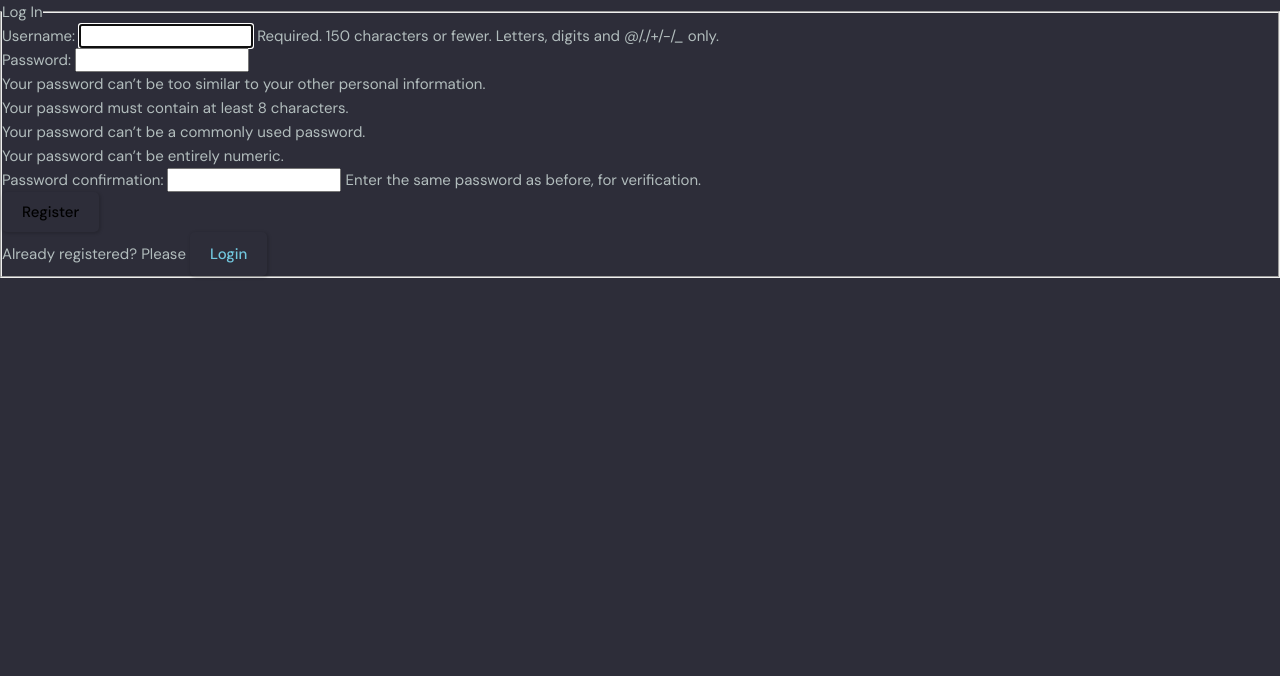
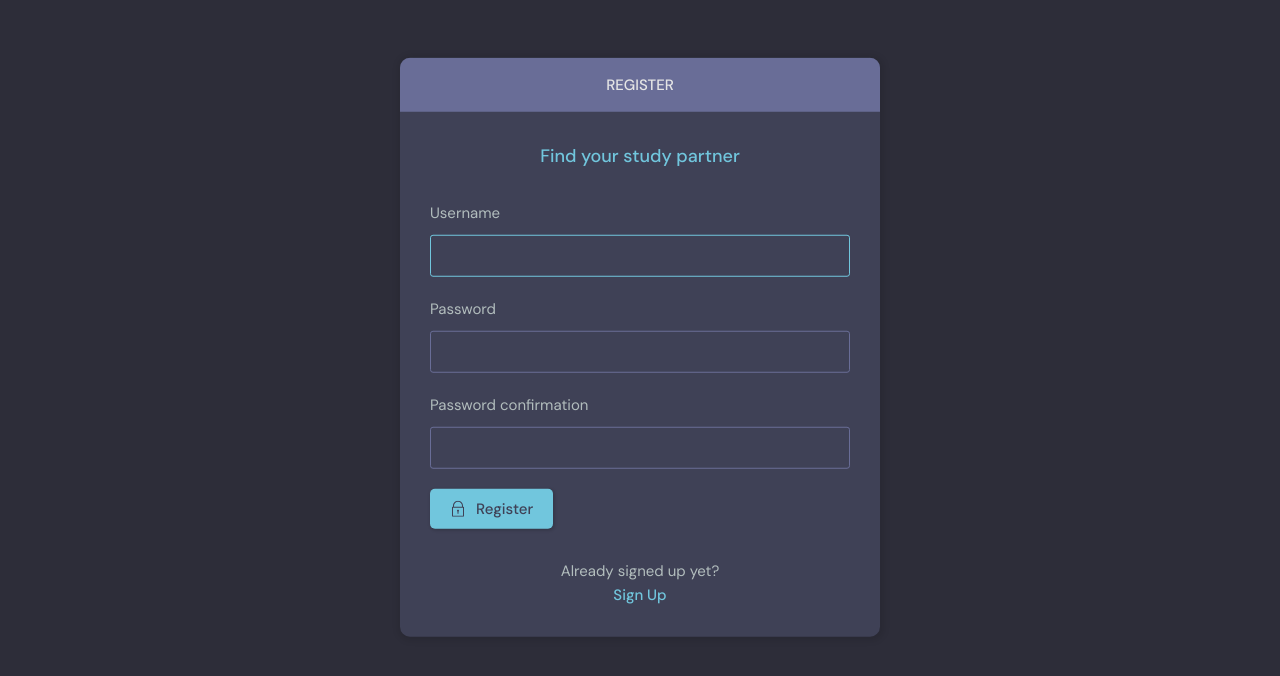
Before and after one commit to cmwema-projects/studyBud, a Django app: page /register/ in a window 1280 px wide. Shown: the part 76-752 px from the top of the page. Run offline with Django 4.2, Linux system fonts and the light colour scheme.

Commit message:
configured login/registration page UI template

```diff
--- a/base/templates/base/login_register.html
+++ b/base/templates/base/login_register.html
@@ -1,40 +1,97 @@
-{% extends "base.html" %}
+{% extends 'base.html' %}
 
 {% block content %}
+<main class="auth layout">
 
   {% if page == 'login' %}
+  <div class="container">
+    <div class="layout__box">
+      <div class="layout__boxHeader">
+        <div class="layout__boxTitle">
+          <h3>Login</h3>
+        </div>
+      </div>
+      <div class="layout__body">
+        <h2 class="auth__tagline">Find your study partner</h2>
 
-<div class="form-container">
-    <form method='POST' action=''>
-        <fieldset>
-            <legend>Log In</legend>
+        <form class="form" action="" method="POST">
+          {% csrf_token %}
+          <div class="form__group form__group">
+            <label for="room_name">Email</label>
+            <input id="username" name="email" type="email" placeholder="e.g. caleb_mw@email.com" />
+          </div>
+          <div class=" form__group">
+            <label for="password">Password</label>
+            <input id="password" name="password" type="password"
+              placeholder="&bull;&bull;&bull;&bull;&bull;&bull;&bull;&bull;" />
+          </div>
+
+          <button class="btn btn--main" type="submit">
+            <svg version="1.1" xmlns="http://www.w3.org/2000/svg" width="32" height="32" viewBox="0 0 32 32">
+              <title>lock</title>
+              <path
+                d="M27 12h-1v-2c0-5.514-4.486-10-10-10s-10 4.486-10 10v2h-1c-0.553 0-1 0.447-1 1v18c0 0.553 0.447 1 1 1h22c0.553 0 1-0.447 1-1v-18c0-0.553-0.447-1-1-1zM8 10c0-4.411 3.589-8 8-8s8 3.589 8 8v2h-16v-2zM26 30h-20v-16h20v16z">
+              </path>
+              <path
+                d="M15 21.694v4.306h2v-4.306c0.587-0.348 1-0.961 1-1.694 0-1.105-0.895-2-2-2s-2 0.895-2 2c0 0.732 0.413 1.345 1 1.694z">
+              </path>
+            </svg>
+
+            Login
+          </button>
+        </form>
+
+        <div class="auth__action">
+          <p>Haven't signed up yet?</p>
+          <a href="{% url 'register' %}" class="btn btn--link">Sign Up</a>
+        </div>
+      </div>
+    </div>
+  </div>
+  {% else %}
+  <div class="container">
+    <div class="layout__box">
+      <div class="layout__boxHeader">
+        <div class="layout__boxTitle">
+          <h3>Register</h3>
+        </div>
+      </div>
+      <div class="layout__body">
+        <h2 class="auth__tagline">Find your study partner</h2>
+
+        <form class="form" action="" method="POST">
           {% csrf_token %}
 
-            <div class='form-input'>
-                <label for="username">Username : </label>
-                <input type='text' name='username' placeholder='Enter username'/>
+          {% for field in form %}
+          <div class="form__group form__group">
+            <label for="room_name">{{field.label}}</label>
+            {{field}}
           </div>
-            <div class='form-input'>
-                <label for="password">Password : </label>
-                <input type='password' name='password' placeholder='Enter password'/>
+          {% endfor %}
+
+
+          <button class="btn btn--main" type="submit">
+            <svg version="1.1" xmlns="http://www.w3.org/2000/svg" width="32" height="32" viewBox="0 0 32 32">
+              <title>lock</title>
+              <path
+                d="M27 12h-1v-2c0-5.514-4.486-10-10-10s-10 4.486-10 10v2h-1c-0.553 0-1 0.447-1 1v18c0 0.553 0.447 1 1 1h22c0.553 0 1-0.447 1-1v-18c0-0.553-0.447-1-1-1zM8 10c0-4.411 3.589-8 8-8s8 3.589 8 8v2h-16v-2zM26 30h-20v-16h20v16z">
+              </path>
+              <path
+                d="M15 21.694v4.306h2v-4.306c0.587-0.348 1-0.961 1-1.694 0-1.105-0.895-2-2-2s-2 0.895-2 2c0 0.732 0.413 1.345 1 1.694z">
+              </path>
+            </svg>
+
+            Register
+          </button>
+        </form>
+
+        <div class="auth__action">
+          <p>Already signed up yet?</p>
+          <a href="{% url 'login' %}" class="btn btn--link">Sign Up</a>
         </div>
-            <input type="submit" value="Login" class="btn form-input"/>
-            <p> Don't have account? Please <a class='btn btn-edit' href="{% url 'register' %}">Register</a></p>
-        </fieldset>
-    </form>
       </div>
-{% else %}
-<div class="form-container">
-    <form method='POST' action=''>
-        <fieldset>
-            <legend>Log In</legend>
-            {% csrf_token %}
-
-           {{ form.as_p }}
-            <input type="submit" value="Register" class="btn"/>
-            <p> Already registered? Please <a class='btn btn-edit' href="{% url 'login' %}">Login</a></p>
-        </fieldset>
-    </form>
+    </div>
   </div>
   {% endif %}
+</main>
 {% endblock content %}
--- a/base/views.py
+++ b/base/views.py
@@ -35,6 +35,9 @@ def register_view(request):
 
 def login_view(request):
     page = "login"
+    if request.user.is_authenticated:
+        return redirect('home')
+
     if request.method == "POST":
         username = request.POST.get("username").lower()
         password = request.POST.get("password")
```
Also changed, not shown: base/templates/base/delete-old.html (deleted, +0 -15 lines), base/templates/base/home-old.html (deleted, +0 -34 lines). Lines whose indentation alone changed are shown as unchanged.
